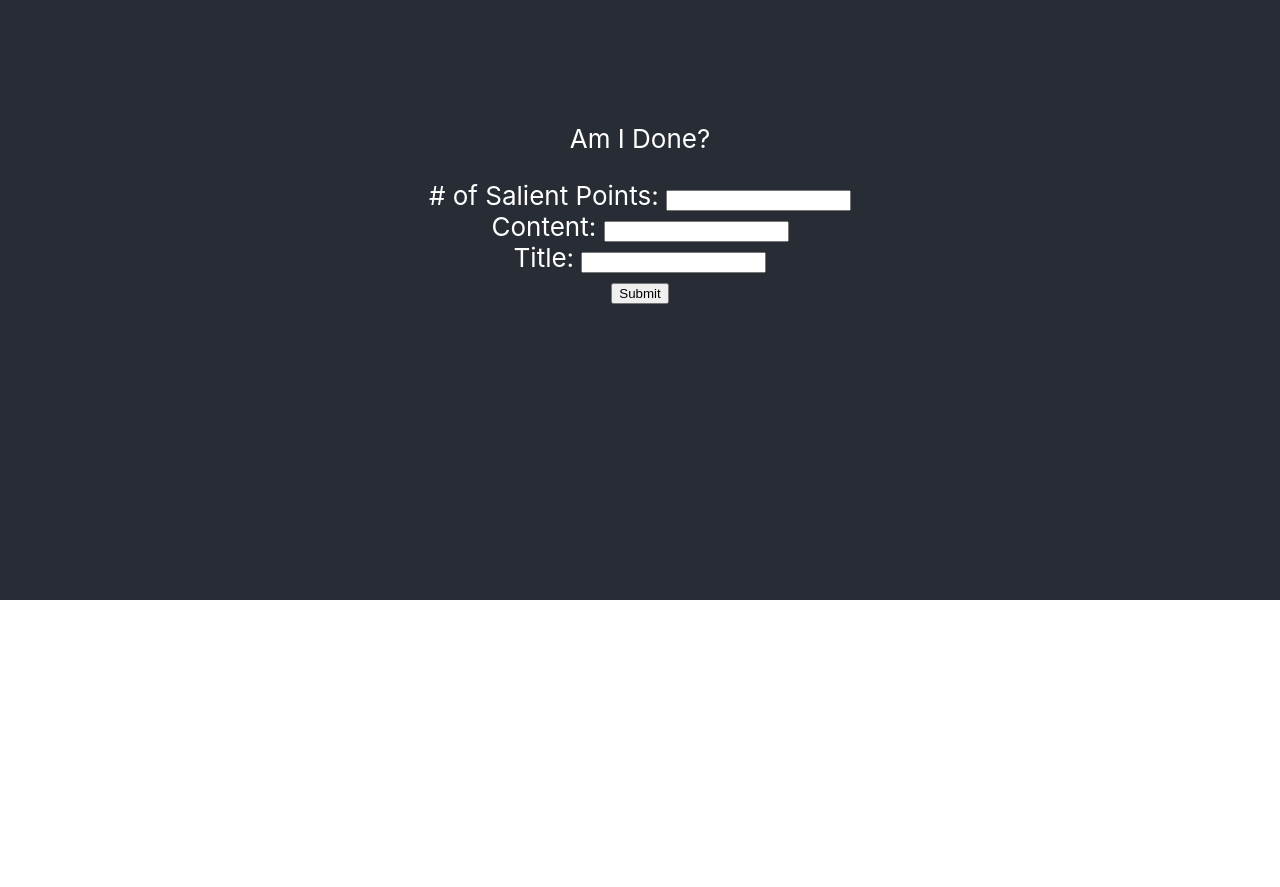
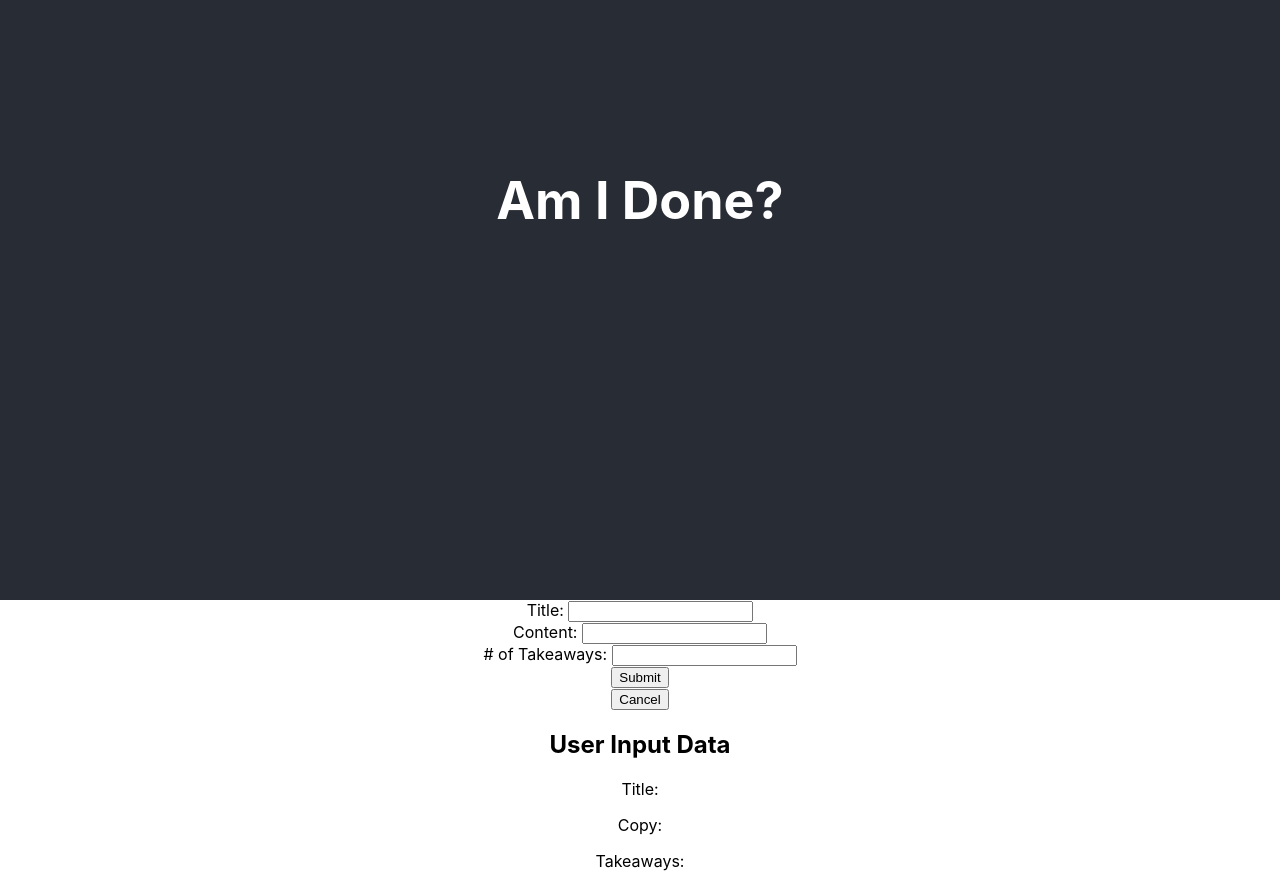
Before and after one commit to LGG233/am-i-done, a React (Create React App) app: page / in a window 1280 px wide. Shown: the part 200-1087 px from the top of the page. Before the commit the page ends 800 px from the top, so only its background shows below. Built offline with nearby package versions, Linux system fonts and the light colour scheme.

Commit message:
sept 14 update

```diff
--- a/public/index.html
+++ b/public/index.html
@@ -1,14 +1,12 @@
 <!DOCTYPE html>
 <html lang="en">
+
 <head>
   <meta charset="utf-8" />
   <link rel="icon" href="%PUBLIC_URL%/favicon.ico" />
   <meta name="viewport" content="width=device-width, initial-scale=1" />
   <meta name="theme-color" content="#000000" />
-    <meta
-      name="description"
-      content="Web site created using create-react-app"
-    />
+  <meta name="description" content="Web site created using create-react-app" />
   <link rel="apple-touch-icon" href="%PUBLIC_URL%/logo192.png" />
   <!--
       manifest.json provides metadata used when your web app is installed on a
@@ -24,8 +22,9 @@
       work correctly both with client-side routing and a non-root public URL.
       Learn how to configure a non-root public URL by running `npm run build`.
     -->
-    <title>React App</title>
+  <title>Am I Done?</title>
 </head>
+
 <body>
   <noscript>You need to enable JavaScript to run this app.</noscript>
   <div id="root"></div>
@@ -40,4 +39,5 @@
       To create a production bundle, use `npm run build` or `yarn build`.
     -->
 </body>
+
 </html>
--- a/src/App.js
+++ b/src/App.js
@@ -1,15 +1,35 @@
+import React, { Component } from "react";
 import "./App.css";
-import Request from "./components/request";
+import RequestData from "./components/request";
+import ResponseDisplayForm from "./components/response";
 
-function App() {
+class App extends Component {
+  constructor(props) {
+    super(props);
+    this.state = {
+      requestData: {
+        title: "",
+        copy: "",
+        points: "",
+      },
+    };
+  }
+
+  handleRequestData = (data) => {
+    this.setState({ requestData: data });
+  };
+
+  render() {
     return (
       <div className="App">
         <header className="App-header">
-        <p>Am I Done?</p>
-        <Request />
+          <h1>Am I Done?</h1>
         </header>
+        <RequestData onRequestData={this.handleRequestData} />
+        <ResponseDisplayForm requestData={this.state.requestData} />
       </div>
     );
   }
+}
 
 export default App;
--- a/src/components/request.js
+++ b/src/components/request.js
@@ -4,53 +4,80 @@ class RequestData extends Component {
   constructor(props) {
     super(props);
     this.state = {
-      id: "",
-      points: "",
-      title: "",
-      copy: "",
+      articleTitle: "",
+      totalPoints: "",
+      articleCopy: "",
       data: [],
     };
   }
-}
+  handleSubmit = (event) => {
+    event.preventDefault();
+    console.log(`Submitted Info: ${this.state.articleTitle}`);
+    console.log(this.state);
+    const requestData = {
+      points: this.state.totalPoints,
+      title: this.state.articleTitle,
+      copy: this.state.articleCopy,
+    };
+    console.log(requestData);
+  };
 
-const Request = () => {
+  handleChange = (event) => {
+    let target = event.target;
+    let name = target.name;
+    this.setState({
+      [name]: event.target.value,
+    });
+  };
+
+  handleCancel = (event) => {
+    window.location.replace("./components/request");
+  };
+
+  render() {
     return (
       <div>
         <div className="container-fluid">
           <div className="QueryForm">
             <form className="FormField">
-            <label for="totalPoints"># of Salient Points: </label>
+              <label htmlFor="articleTitle">Title: </label>
+              <input
+                type="text"
+                className="form-control"
+                id="articleTitle"
+                name="articleTitle"
+                value={this.state.articleTitle}
+                onChange={this.handleChange}
+              />
+              <br></br>
+              <label htmlFor="articleCopy">Content: </label>
+              <input
+                type="text"
+                className="form-control"
+                id="articleCopy"
+                name="articleCopy"
+                value={this.state.articleCopy}
+                onChange={this.handleChange}
+              />
+              <br></br>
+              <label htmlFor="totalPoints"># of Takeaways: </label>
               <input
                 type="number"
                 className="form-control"
                 id="totalPoints"
                 name="totalPoints"
-              // value={this.state.totalPoints}
-            />
-            <br></br>
-            <label for="articleCopy">Content: </label>
-            <input
-              type="text"
-              className="form-control"
-              id="articleCopy"
-              name="articleCopy"
-              // value={this.state.articleCopy}
-            />
-            <br></br>
-            <label for="articleTitle">Title: </label>
-            <input
-              type="text"
-              className="form-control"
-              id="articleTitle"
-              name="articleTitle"
-              // value={this.state.articleTitle}
+                value={this.state.totalPoints}
+                onChange={this.handleChange}
               />
             </form>
-          <button>Submit</button>
+            <button onClick={this.handleSubmit}>Submit</button>
+            <br></br>
+            <button onClick={this.handleCancel}>Cancel</button>
           </div>
         </div>
       </div>
     );
-};
+  }
+}
 
-export default Request;
+export default RequestData;
--- /dev/null
+++ b/src/components/response.js
@@ -0,0 +1,14 @@
+import React from "react";
+
+const ResponseDisplayForm = ({ requestData }) => {
+  return (
+    <div>
+      <h2>User Input Data</h2>
+      <p>Title: {requestData.title}</p>
+      <p>Copy: {requestData.copy}</p>
+      <p>Takeaways: {requestData.points}</p>
+    </div>
+  );
+};
+
+export default ResponseDisplayForm;
```
Also changed, not shown: src/components/newRequest.js (added, +58 -0 lines). Lines whose indentation alone changed are shown as unchanged.
